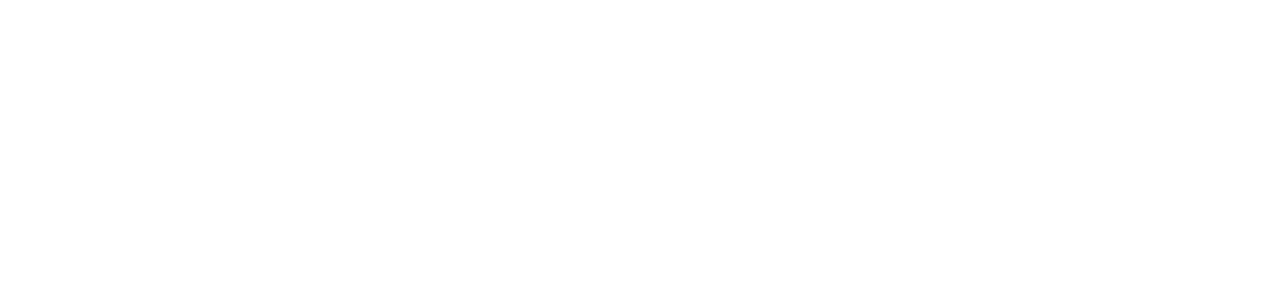
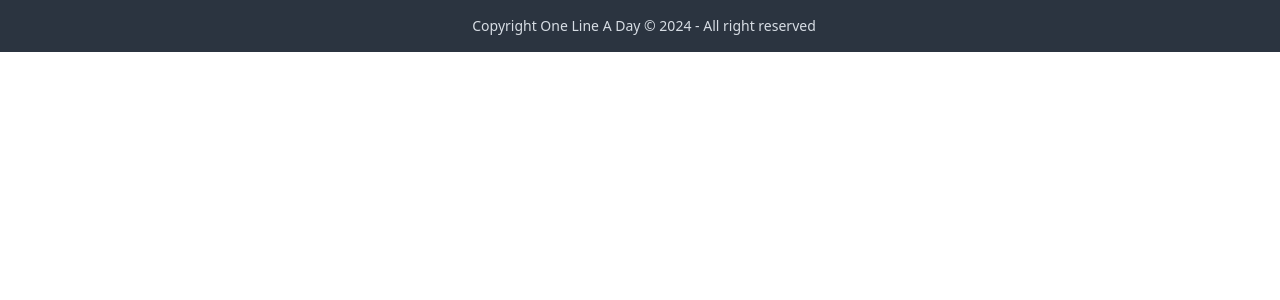
Before and after one commit to azadehkjoud/personal-dairy, a React (Vite) app: page / in a window 1280 px wide. Shown: the top 300 px of the page. Built offline with nearby package versions, Linux system fonts and the light colour scheme.

Commit message:
simple footer

```diff
--- a/src/App.jsx
+++ b/src/App.jsx
@@ -1,14 +1,10 @@
-import { useState } from 'react'
-
-
+import Footer from './components/Footer.jsx';
 
 function App() {
-
-
   return (
-    <div>
-
-    </div>
+    <>
+        <Footer />
+    </>
   )
 }
 
--- /dev/null
+++ b/src/components/Footer.jsx
@@ -0,0 +1,12 @@
+const Footer = () => {
+    return (
+        <footer className="footer bg-neutral text-neutral-content flex justify-center items-center p-4">
+            <aside className="grid-flow-col items-center">
+                <i className="fa-solid fa-book-open"></i>
+                <p>Copyright One Line A Day © {new Date().getFullYear()} - All right reserved</p>
+            </aside>
+        </footer>
+    );
+};
+
+export default Footer;
```
